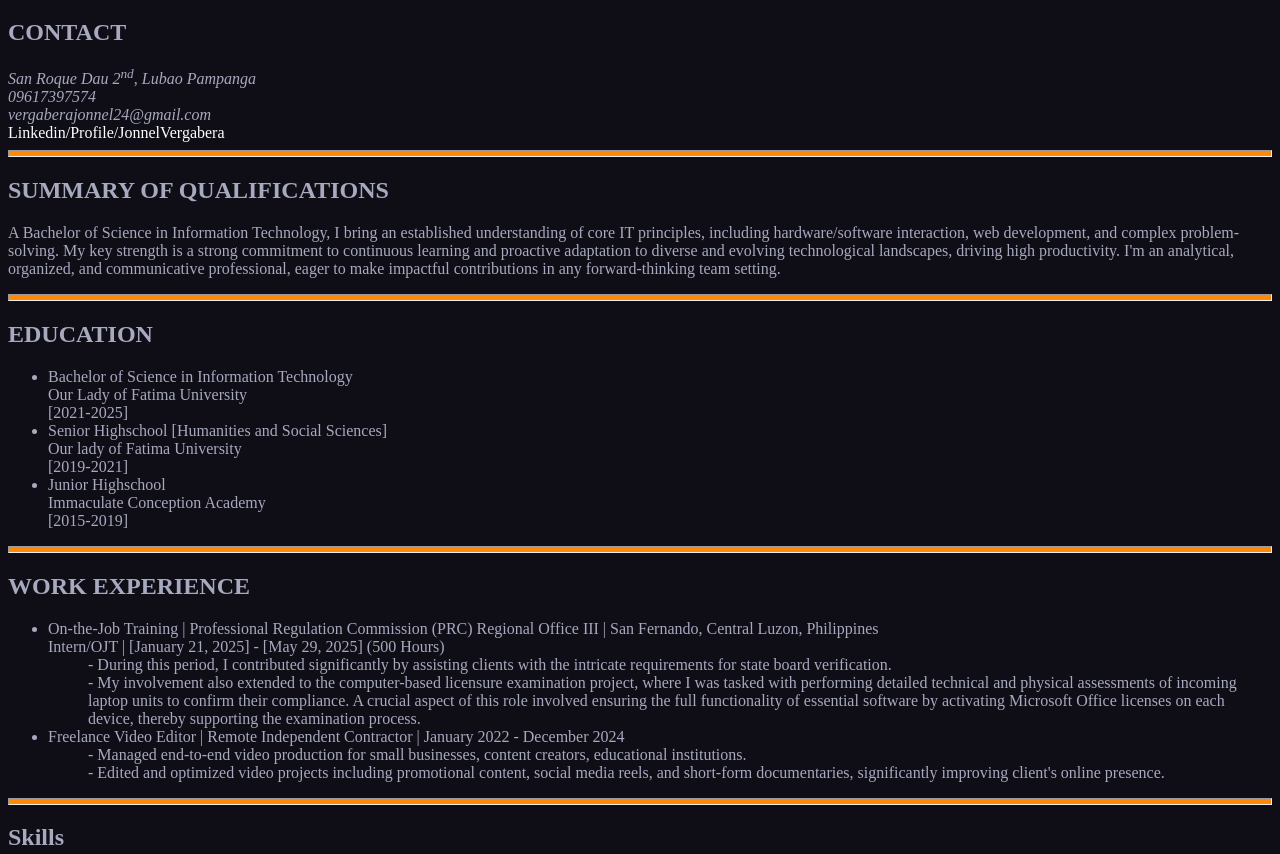
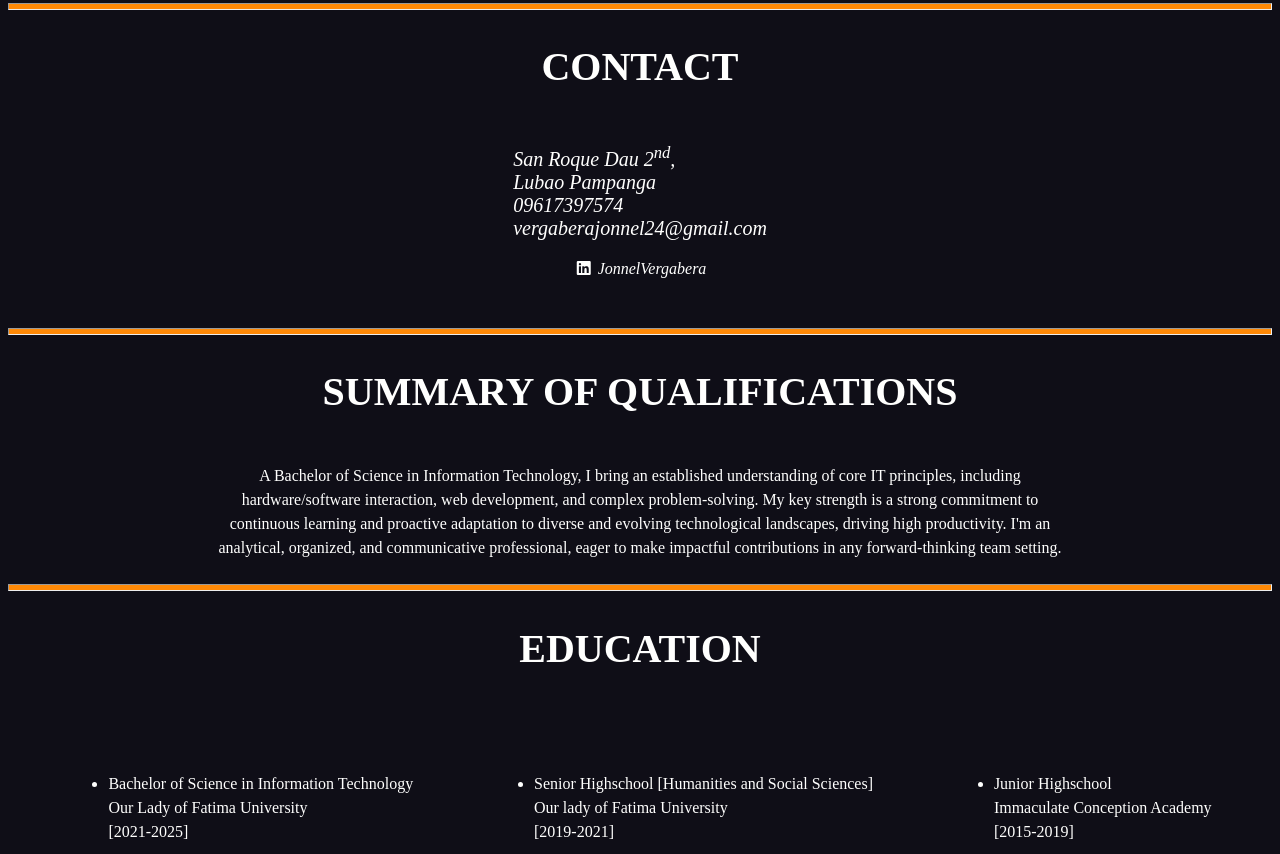
Before and after one commit to NelTechWorks/myhtmlresume, a plain HTML site: page index.html in a window 1280 px wide. Shown: the part 867-1721 px from the top of the page. Drawn offline with Linux system fonts and the light colour scheme.

Commit message:
Modified more on CSS design

```diff
--- a/index.html
+++ b/index.html
@@ -5,49 +5,60 @@
     <meta name="viewport" content="width=device-width, initial-scale=1.0">
     <title>Resume</title>
     <link rel="stylesheet" href="style.css">
+    <link rel="stylesheet" href="https://cdnjs.cloudflare.com/ajax/libs/font-awesome/7.0.0/css/all.min.css" integrity="sha512-DxV+EoADOkOygM4IR9yXP8Sb2qwgidEmeqAEmDKIOfPRQZOWbXCzLC6vjbZyy0vPisbH2SyW27+ddLVCN+OMzQ==" crossorigin="anonymous" referrerpolicy="no-referrer" />
 
 </head>
 <body>
     <nav>
         <div class="navdiv">
-        <a href="">CONTACT</a>
-        <a href="">SUMMARY OF QUALIFICATIONS</a>
-        <a href="">EDUCATION</a>
-        <a href="">WORK EXPERIENCE</a>
-        <a href="">SKILLS</a>
-        <a href="#Ex">EXTRACURRICULAR ACTIVITY</a>
+        <a href="#b1"><i class="fa-solid fa-address-book"></i>CONTACT</a>
+        <a href="#b2"><i class="fa-solid fa-id-card"></i>SUMMARY OF QUALIFICATIONS</a>
+        <a href="#b3"><i class="fa-solid fa-school"></i>EDUCATION</a>
+        <a href="#b4"><i class="fa-solid fa-briefcase"></i>WORK EXPERIENCE</a>
+        <a href="#b5"><i class="fa-solid fa-check"></i>SKILLS</a>
+        <a href="#b6"><i class="fa-solid fa-square-person-confined"></i>EXTRACURRICULAR ACTIVITY</a>
         </div>
     </nav>
     <header>
-        <h1 style="font-size: 80px;"><span>JON</span>NEL<br>VERGA<span>BERA</span></h1>
+        <h1 style="font-size: 80px;"><span style="color: #ff8906;">JON</span>NEL<br>VERGA<span style="color: #ff8906;">BERA</span></h1>
         <img src="IMG_7014.JPG" alt="2x2 Picture" width="250px" height="380px" style="border-radius: 50%;">
     </header>
-
+        <hr>
     <main>
 
         <!--contact section-->
-        <h2>CONTACT</h2>
-        <address>
-            San Roque Dau 2<sup>nd</sup>, Lubao Pampanga<br>
+
+        <h2 id="b1">CONTACT</h2>
+        <address class="contact">
+            <p style="font-size: 20px;"><span>San Roque Dau 2<sup>nd</sup>,<span><br>
+            Lubao Pampanga<br>
             09617397574<br>
-            vergaberajonnel24@gmail.com
+            vergaberajonnel24@gmail.com <br></p>
+            <a href="https://www.linkedin.com/in/jonnel-vergabera-753a2336b/" target="_blank">
+                <i class="fa-brands fa-linkedin"></i>
+                <span>JonnelVergabera</span></a>
+
         </address>
-        <a href="https://www.linkedin.com/in/jonnel-vergabera-753a2336b/" target="_blank">Linkedin/Profile/JonnelVergabera</a>
+
 
         <hr>
 
         <!--Summary of Qualification section-->
-        <h2>SUMMARY OF QUALIFICATIONS</h2>
+
+        <h2 id="b2">SUMMARY OF QUALIFICATIONS</h2>
+        <section class="sum">
         <p>A Bachelor of Science in Information Technology, I bring an established understanding of core
 IT principles, including hardware/software interaction, web development, and complex
 problem-solving. My key strength is a strong commitment to continuous learning and proactive
 adaptation to diverse and evolving technological landscapes, driving high productivity. I'm an
 analytical, organized, and communicative professional, eager to make impactful contributions in
 any forward-thinking team setting.</p>
+        </section>
         <hr>
 
         <!--Education section-->
-        <h2>EDUCATION</h2>
+        <h2 id="b3">EDUCATION</h2>
+        <section class="edu">
         <ul>
         <li>Bachelor of Science in Information Technology<br>
             Our Lady of Fatima University<br>
@@ -59,11 +70,13 @@ any forward-thinking team setting.</p>
             Immaculate Conception Academy<br>
             [2015-2019]</li>
         </ul>
+    </section>
         <hr>
 
         <!--Work Experience section-->
-        <h2>WORK EXPERIENCE</h2>
+        <h2 id="b4">WORK EXPERIENCE</h2>
         <dl>
+
         <ul>
             <li>On-the-Job Training | Professional Regulation Commission (PRC) Regional Office III | San Fernando, Central Luzon, Philippines</li>
             <dt>Intern/OJT | [January 21, 2025] - [May 29, 2025] (500 Hours)</dt>
@@ -81,10 +94,11 @@ institutions.</dd>
 <dd>- Edited and optimized video projects including promotional content, social media reels, and short-form documentaries, significantly improving client's online presence.</dd>
         </ul>
         </dl>
+
         <hr>
 
         <!--skills section-->
-        <h2 id="Ex">Skills</h2>
+        <h2 id="b5">Skills</h2>
         <dl>
             <ul>
                 <li>Creative & Technical Tools:</li>
@@ -100,7 +114,7 @@ institutions.</dd>
         </dl>
         <hr>
         <!--Extracurricular Activities-->
-        <h2>Extracurricular Activities</h2>
+        <h2 id="b6">Extracurricular Activities</h2>
         <ul>
             <dt>Student Athlete</dt>
             <dd>- Basketball Team Member</dd>
--- a/style.css
+++ b/style.css
@@ -4,12 +4,9 @@ html {
 
 body {
     background-color: #0f0e17;
-    color: #a7a9be;
+    color: #fffffe;
 }
 
-span {
-    color: #ff8906;
-}
 
 nav {
     display: flex;
@@ -23,8 +20,8 @@ a {
 }
 
 .navdiv a {
-    margin: 20px;
-    font-size: 20px;
+    margin: 16px;
+    font-size: 18px;
 }
 
 header{
@@ -35,17 +32,62 @@ header{
     min-height: 800px;
 }
 
-p {
-    color: #a7a9be;
-}
-
 hr {
     height: 5px;
     background-color: #ff8906;
 }
 
 a:hover{
-    background-color: #ff8906;
+    background-color: #f25f4c;
     transition: background-color 0.8s ease;
     border-radius: 8px;
 }
+
+h2 {
+    display: flex;
+    justify-content: center;
+    font-size: 40px;
+}
+
+.contact {
+ display: flex;
+ flex-direction: column;
+ align-items: center;
+ justify-content: center;
+ margin-bottom: 50px;
+}
+
+.sum {
+    margin-left: 200px;
+    margin-right: 200px;
+    display: flex;
+    justify-content: center;
+    text-align: center;
+    line-height: 24px;
+}
+
+.edu ul {
+    display: flex;
+    justify-content: space-around;
+    margin-bottom: 100px;
+    margin-top: 100px;
+}
+
+p {
+    font-size: 16px;
+}
+
+li {
+    font-size: 16px;
+    line-height: 24px;
+}
+
+dt {
+    font-size: 16px;
+    line-height: 24px;
+}
+
+dd {
+    font-size: 16px;
+    line-height: 24px;
+}
```
